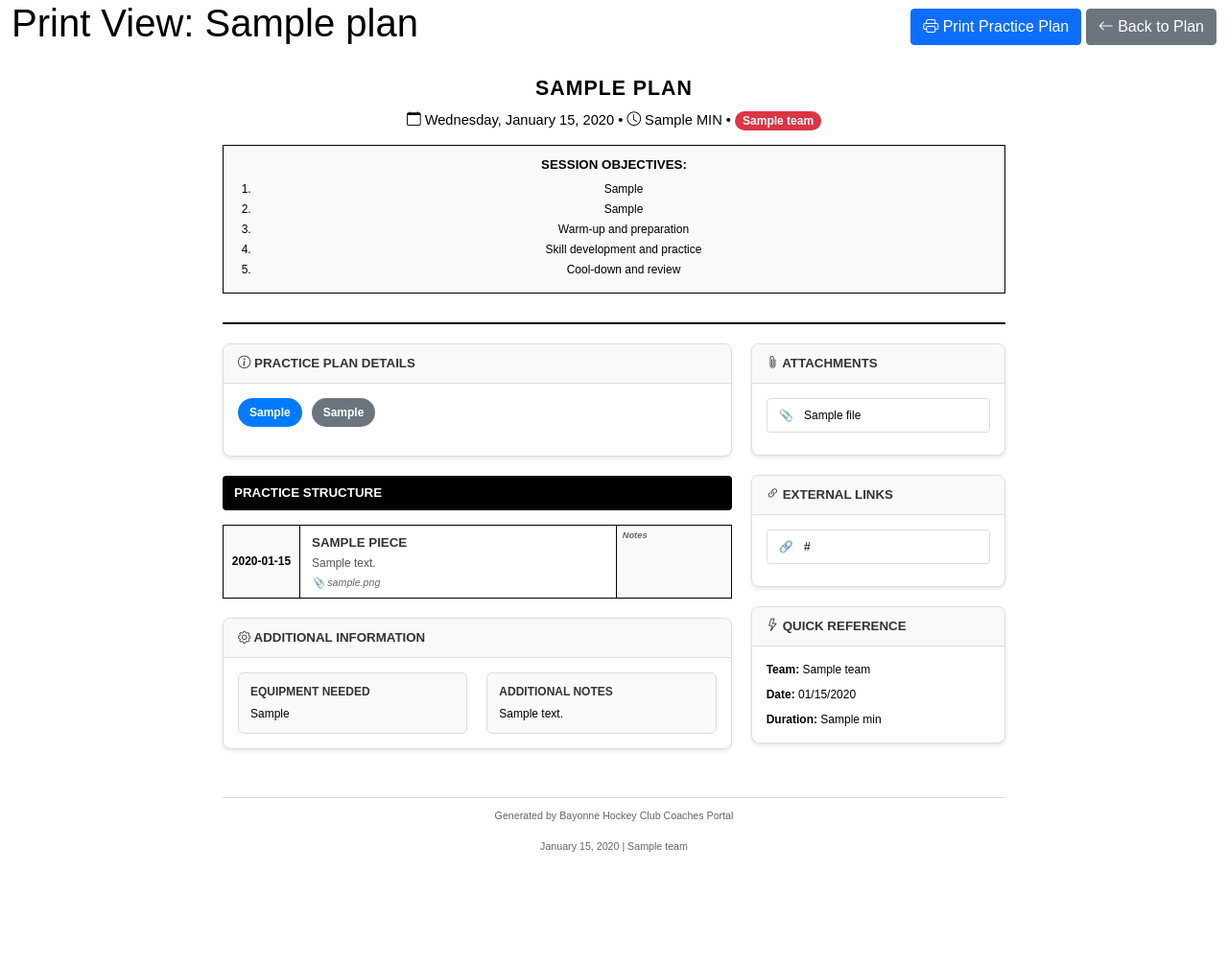
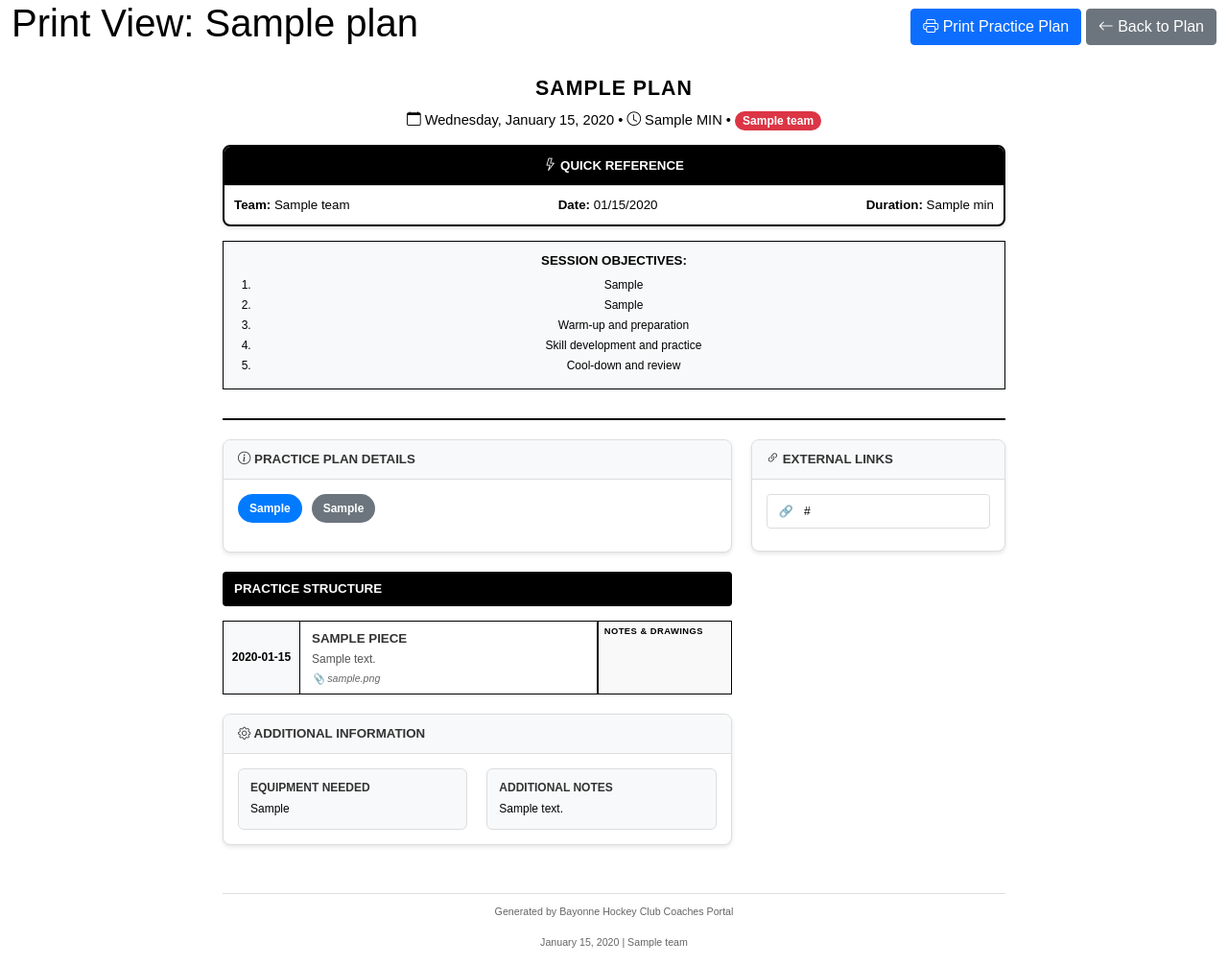
Before and after one commit to anthonyc9/bayonne-hockey-club, a Flask app: page /practice-plans/1/print in a window 1280 px wide. Shown: the whole page at 96% size. Before the commit the page ends 888 px from the top, so only its background shows below. Run offline with Flask 3, Linux system fonts and the light colour scheme; a user stored in the database is signed in; tables that the repository leaves empty hold one stand-in row (values such as "Sample post"); some libraries are stand-ins or nearby versions.

Commit message:
Improve printable practice plan: move Quick Reference to top, remove attachments, enhance notes section

```diff
--- a/app/templates/practice_plan_print.html
+++ b/app/templates/practice_plan_print.html
@@ -390,22 +390,24 @@ body {
 }
 
 .drill-notes {
-    width: 120px;
-    border-left: 1px solid #000;
+    width: 140px;
+    border-left: 2px solid #000;
     background: #f9f9f9;
     position: relative;
     flex-shrink: 0;
+    min-height: 60px;
 }
 
 .drill-notes::before {
-    content: 'Notes';
+    content: 'NOTES & DRAWINGS';
     position: absolute;
     top: 4px;
     left: 6px;
     font-size: 7pt;
-    color: #666;
-    font-style: italic;
+    color: #000;
     font-weight: bold;
+    text-transform: uppercase;
+    letter-spacing: 0.5px;
 }
 
 @media print {
@@ -443,15 +445,20 @@ body {
     }
 
     .drill-notes {
-        border-left: 1px solid #000 !important;
+        border-left: 2px solid #000 !important;
         background: #f9f9f9 !important;
-        width: 100px !important;
+        width: 120px !important;
+        min-height: 50px !important;
     }
 
     .drill-notes::before {
         font-size: 6pt !important;
         top: 2px !important;
         left: 4px !important;
+        color: #000 !important;
+        font-weight: bold !important;
+        text-transform: uppercase !important;
+        letter-spacing: 0.5px !important;
     }
 }
 
@@ -479,8 +486,8 @@ body {
     .drill-notes {
         width: 100%;
         border-left: none;
-        border-top: 1px solid #000;
-        min-height: 40px;
+        border-top: 2px solid #000;
+        min-height: 50px;
     }
 }
 </style>
@@ -515,6 +522,20 @@ body {
                 • <i class="bi bi-clock"></i> {{ practice_plan.duration }} MIN
             {% endif %}
             • <span class="badge">{{ practice_plan.team.name }}</span>
+        </div>
+
+        <!-- Quick Reference moved to top -->
+        <div class="print-card" style="margin: 15px 0; border: 2px solid #000;">
+            <div class="print-card-header" style="background: #000; color: white;">
+                <i class="bi bi-lightning"></i> Quick Reference
+            </div>
+            <div class="print-card-body" style="padding: 10px;">
+                <div style="display: flex; justify-content: space-between; font-size: 10pt;">
+                    <div><strong>Team:</strong> {{ practice_plan.team.name }}</div>
+                    <div><strong>Date:</strong> {{ practice_plan.date.strftime('%m/%d/%Y') }}</div>
+                    <div><strong>Duration:</strong> {{ practice_plan.duration or '60' }} min</div>
+                </div>
+            </div>
         </div>
 
         <div class="print-objectives">
@@ -671,24 +692,6 @@ body {
 
         <!-- Right Column - Sidebar Info -->
         <div class="right-column">
-            <!-- Attachments -->
-            <div class="print-card">
-                <div class="print-card-header">
-                    <i class="bi bi-paperclip"></i> Attachments
-                </div>
-                <div class="print-card-body">
-                    {% if practice_plan.attachments %}
-                        <ul class="attachments-list">
-                            {% for attachment in practice_plan.attachments %}
-                            <li>{{ attachment.original_name }}</li>
-                            {% endfor %}
-                        </ul>
-                    {% else %}
-                        <p style="font-size: 9pt; color: #666; margin: 0;">No attachments</p>
-                    {% endif %}
-                </div>
-            </div>
-
             <!-- External Links -->
             {% if practice_plan.external_links %}
             <div class="print-card">
@@ -704,18 +707,6 @@ body {
                 </div>
             </div>
             {% endif %}
-
-            <!-- Quick Reference -->
-            <div class="print-card">
-                <div class="print-card-header">
-                    <i class="bi bi-lightning"></i> Quick Reference
-                </div>
-                <div class="print-card-body">
-                    <p style="font-size: 9pt; margin: 0 0 8px 0;"><strong>Team:</strong> {{ practice_plan.team.name }}</p>
-                    <p style="font-size: 9pt; margin: 0 0 8px 0;"><strong>Date:</strong> {{ practice_plan.date.strftime('%m/%d/%Y') }}</p>
-                    <p style="font-size: 9pt; margin: 0;"><strong>Duration:</strong> {{ practice_plan.duration or '60' }} min</p>
-                </div>
-            </div>
         </div>
     </div>
 
```
